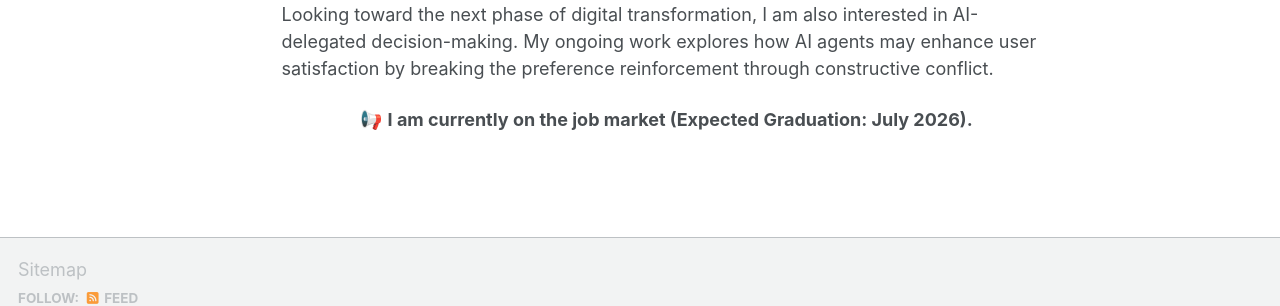
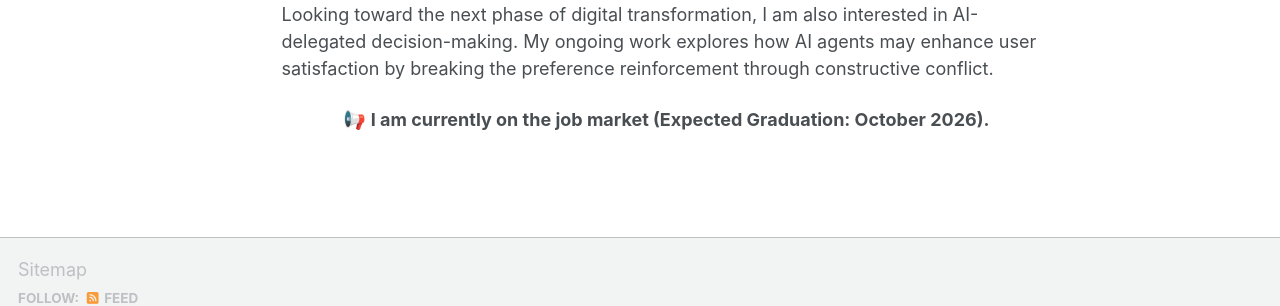
Before and after one commit to elaine-ran-li/elaine-ran-li.github.io, a Jekyll site: the page built from _pages/about.md, in a window 1280 px wide and 1019 px high. Shown: the part 644-950 px from the top of the window. Built offline with Jekyll 4.4.1, drawn with Linux system fonts in a browser that asks for light colours; some web fonts are replaced; a script bundle is joined from its source files by our own code; library files that are not in the unit come from our copies.

Commit message:
Update about.md

```diff
--- a/_pages/about.md
+++ b/_pages/about.md
@@ -15,4 +15,4 @@ Using the Web3 industry as a primary empirical context, my current research exam
 
 Looking toward the next phase of digital transformation, I am also interested in AI-delegated decision-making. My ongoing work explores how AI agents may enhance user satisfaction by breaking the preference reinforcement through constructive conflict.
 
-<p align="center">📢 <strong>I am currently on the job market (Expected Graduation: July 2026).</strong></p>
+<p align="center">📢 <strong>I am currently on the job market (Expected Graduation: October 2026).</strong></p>
```
